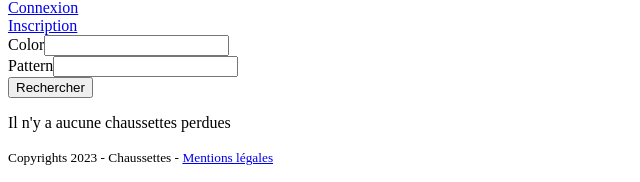
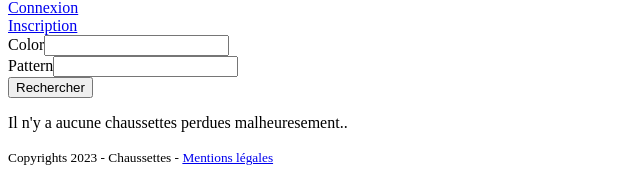
Before and after one commit to B-Forest/CrazyDev, a Symfony app: template templates/sock/index.html.twig in a window 1280 px wide. Shown: the part 1552-1734 px from the top of the page, without its empty margins (0-640 px from the left). Run offline with Twig, Linux system fonts and the light colour scheme; the template is opened without the code that fills it, so the values that code supplies are empty; form fields are guessed from the names that the template uses; some libraries are stand-ins or nearby versions.

Commit message:
:bug: fixing none lonely sock

```diff
--- a/templates/sock/index.html.twig
+++ b/templates/sock/index.html.twig
@@ -4,13 +4,16 @@
 
 {% block body %}
       {% include 'sock/_filter.html.twig'%}
-        <div class="grid grid-cols-3">
             {% if (socks) %}
+                <div class="grid grid-cols-3">
                 {% for socklonely in socks %}
                     {% include 'sock/_card.html.twig' %}
                 {% endfor %}
             {% else %}
-                <p>Il n'y a aucune chaussettes perdues</p>
+                <div>
+                    <p class="text-2xl text-center">Il n'y a aucune chaussettes perdues malheuresement..</p>
+                </div>
+
             {% endif %}
         </div>
 {% endblock %}
```
